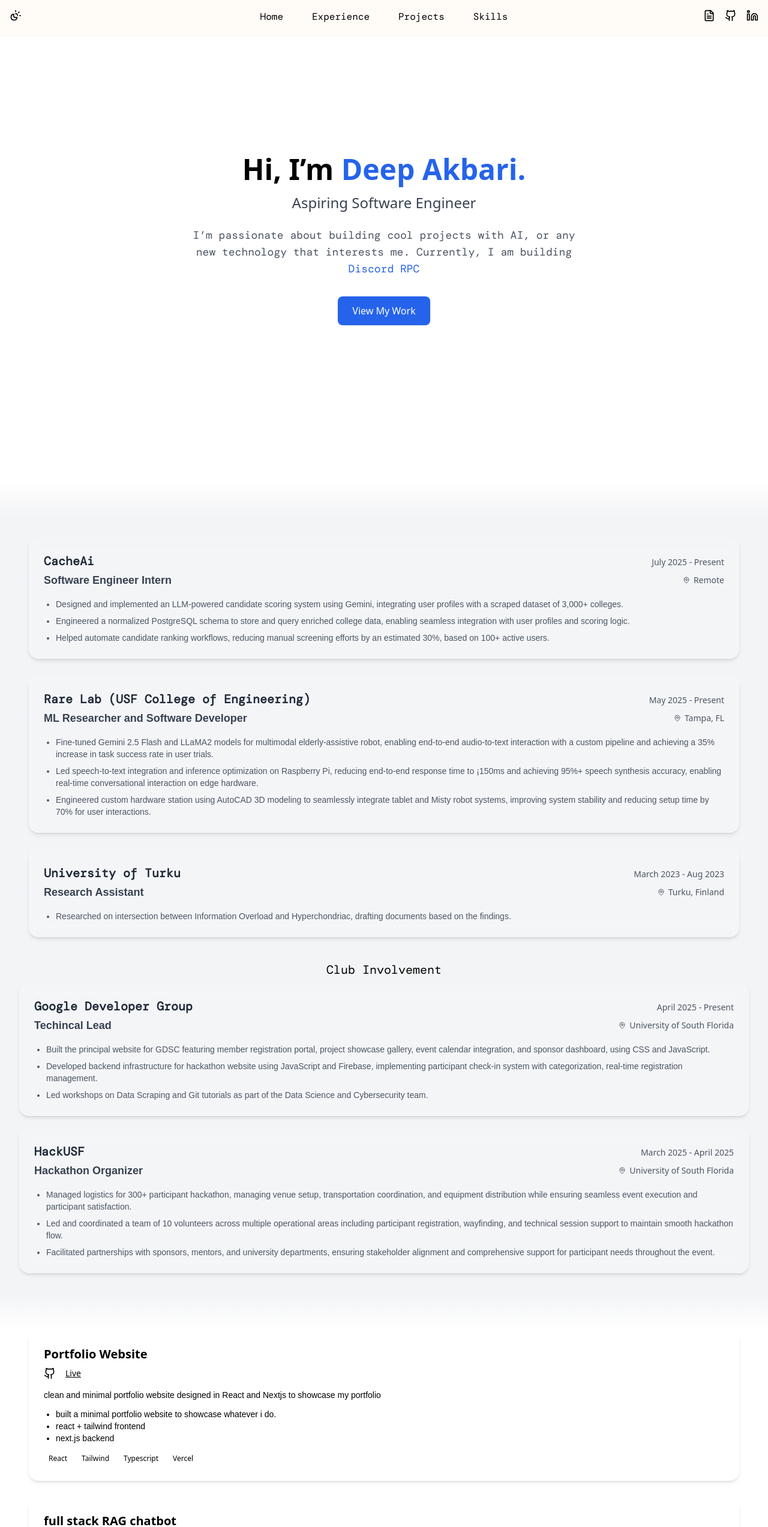
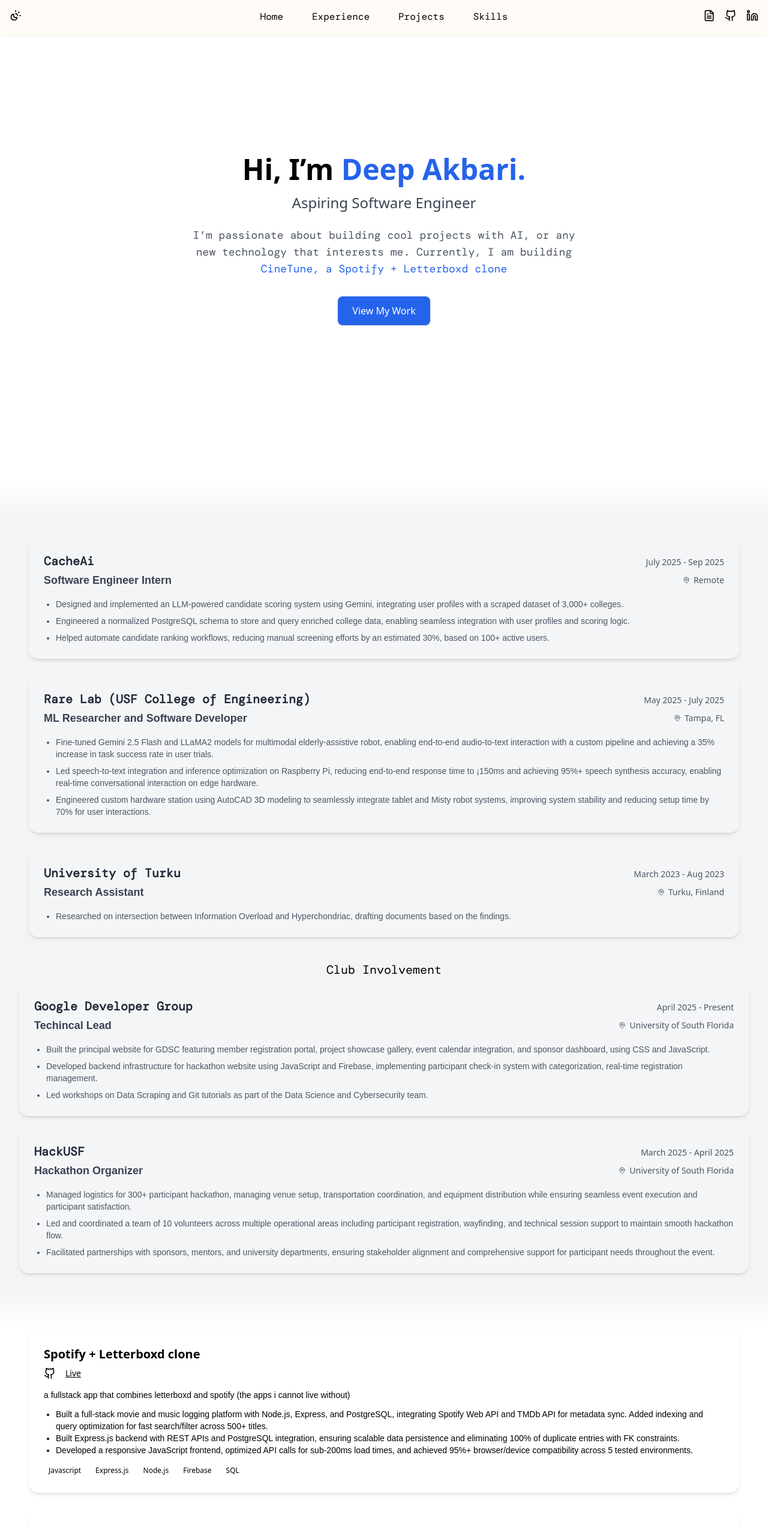
Before and after one commit to Ackberry/portfolio, a Next.js app in the folder portfolio/: page / in a window 1280 px wide. Shown: the top 2545 px of the page at 60% size. Built offline with nearby package versions, Linux system fonts and the light colour scheme; a web font is replaced by a local one.

Commit message:
current project update + few changes

```diff
--- a/portfolio/src/app/page.tsx
+++ b/portfolio/src/app/page.tsx
@@ -83,7 +83,7 @@ export default function Home() {
 
         <p className="max-w-2xl text-md sm:text-lg text-gray-600 dark:text-gray-400 mb-8 font-mono">
           I’m passionate about building cool projects with AI, or any new technology that interests
-          me. Currently, I am building <a className="text-blue-600">Discord RPC</a>
+          me. Currently, I am building <a className="text-blue-600">CineTune, a Spotify + Letterboxd clone</a>
         </p>
 
         <a
@@ -102,7 +102,7 @@ export default function Home() {
           <div className='text-left w-full px-4 backdrop-blur-md flex flex-col gap-7'>
           <ExperienceCard
           company="CacheAi"
-          timeline="July 2025 - Present"
+          timeline="July 2025 - Sep 2025"
           position="Software Engineer Intern"
           location="Remote"
           descriptionPoints={[
@@ -113,7 +113,7 @@ export default function Home() {
         />
           <ExperienceCard
           company="Rare Lab (USF College of Engineering)"
-          timeline="May 2025 - Present"
+          timeline="May 2025 - July 2025"
           position="ML Researcher and Software Developer"
           location="Tampa, FL"
           descriptionPoints={[
@@ -165,6 +165,15 @@ export default function Home() {
         <section id="projects" className="min-h-screen flex flex-col justify-center items-center text-center bg-white dark:bg-black text-black dark:text-white px-4 sm:px-8">
         <h2 className="text 3x1 font-oxygen mb4"></h2>
           <div className="text-left w-full px-4 backdrop-blur-md flex flex-col gap-7">
+            <ProjectCard
+              title="Spotify + Letterboxd clone"
+              description="a fullstack app that combines letterboxd and spotify (the apps i cannot live without)"
+              githubLink="https://github.com/ackberry/cinetune"
+              liveLink="https://ackberry.club"
+              skills={['Javascript', 'Express.js', 'Node.js', 'Firebase', 'SQL']}
+              features={[' Built a full-stack movie and music logging platform with Node.js, Express, and PostgreSQL, integrating Spotify Web API and TMDb API for metadata sync. Added indexing and query optimization for fast search/filter across 500+ titles.', ' Built Express.js backend with REST APIs and PostgreSQL integration, ensuring scalable data persistence and eliminating 100% of duplicate entries with FK constraints.', 'Developed a responsive JavaScript frontend, optimized API calls for sub-200ms load times, and achieved 95%+ browser/device compatibility across 5 tested environments.']}
+            />
+
             <ProjectCard
               title="Portfolio Website"
               description="clean and minimal portfolio website designed in React and Nextjs to showcase my portfolio"
```
